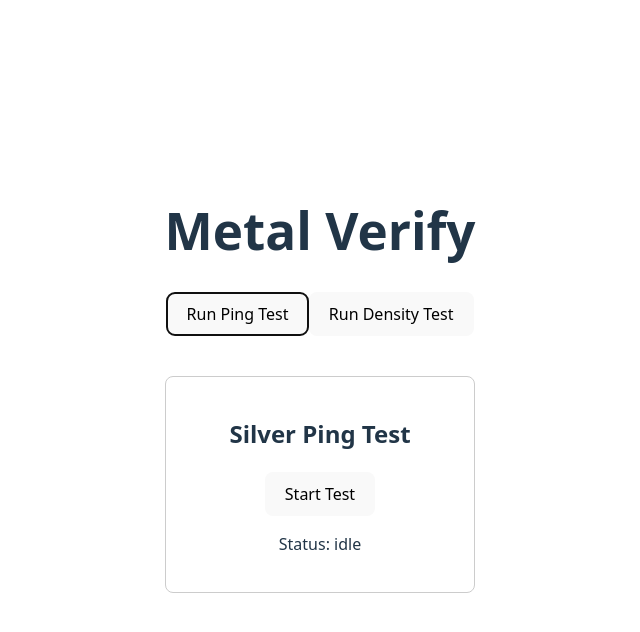
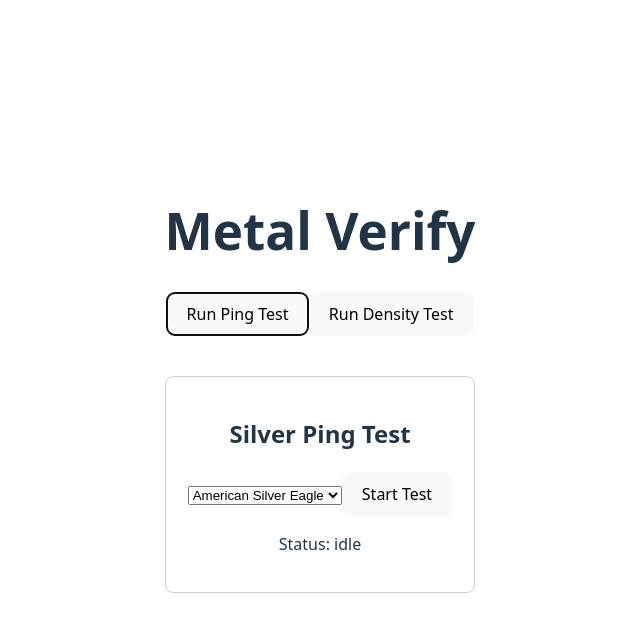
Before and after one commit to Foconnor/MetalVerify, a React (Vite) app: page / in a window 1280 px wide. Both pictures are taken after a click on the button "Run Ping Test". Shown: the top 632 px of the page, without its empty margins (320-960 px from the left). Built offline with nearby package versions, Linux system fonts and the light colour scheme.

Commit message:
implemented multiple coins to detect, changed math of the frequency score to be more strict. Created file to hold coin information

```diff
--- a/src/features/ping/Pingtest.jsx
+++ b/src/features/ping/Pingtest.jsx
@@ -1,5 +1,7 @@
 import { useState, useRef } from "react";
 import { getMicStream, analyzePing } from "./pingUtils";
+import { COIN_PROFILES } from "./coinProfiles";
+
 
 
 export default function PingTest() {
@@ -10,6 +12,10 @@ export default function PingTest() {
   const audioCtxRef = useRef(null);
   const analyserRef = useRef(null);
   const streamRef = useRef(null);
+  const [selectedCoin, setSelectedCoin] =
+      useState("american_silver_eagle");
+
+
 
   async function startTest() {
     reset();
@@ -47,14 +53,19 @@ export default function PingTest() {
   }
 
   function finalize({ freq, duration }) {
-    const ideal = 5000;
-    const maxDeviation = 1000;
-    const maxDur = 1.2;
+    const profile = COIN_PROFILES[selectedCoin];
+
+    const ideal = profile.idealFreq;
+    const maxDeviation = profile.tolerance;
+    const maxDur = profile.minDuration;
+
 
     const deviation = Math.abs(freq - ideal);
 
     const freqScore =
-        Math.max(0, 1 - deviation / maxDeviation) * 40;
+        deviation <= maxDeviation
+            ? 40 * (1 - deviation / maxDeviation)
+            : 0;
 
     const durScore =
         Math.min(duration / maxDur, 1) * 35;
@@ -134,6 +145,19 @@ export default function PingTest() {
       <div style={box}>
         <h2>Silver Ping Test</h2>
 
+        <select
+            value={selectedCoin}
+            onChange={(e) => setSelectedCoin(e.target.value)}
+        >
+          {Object.entries(COIN_PROFILES).map(
+              ([key, coin]) => (
+                  <option key={key} value={key}>
+                    {coin.name}
+                  </option>
+              )
+          )}
+        </select>
+
         <button onClick={startTest}>
           Start Test
         </button>
--- /dev/null
+++ b/src/features/ping/coinProfiles.js
@@ -0,0 +1,29 @@
+export const COIN_PROFILES = {
+    american_silver_eagle: {
+        name: "American Silver Eagle",
+        idealFreq: 5100,
+        tolerance: 300,
+        minDuration: 1.0
+    },
+
+    morgan_dollar: {
+        name: "Morgan Dollar",
+        idealFreq: 4200,
+        tolerance: 350,
+        minDuration: 1.1
+    },
+
+    britannia: {
+        name: "Britannia",
+        idealFreq: 5200,
+        tolerance: 250,
+        minDuration: 0.9
+    },
+
+    maple_leaf: {
+        name: "Canadian Maple Leaf",
+        idealFreq: 5000,
+        tolerance: 300,
+        minDuration: 1.0
+    }
+};
```
